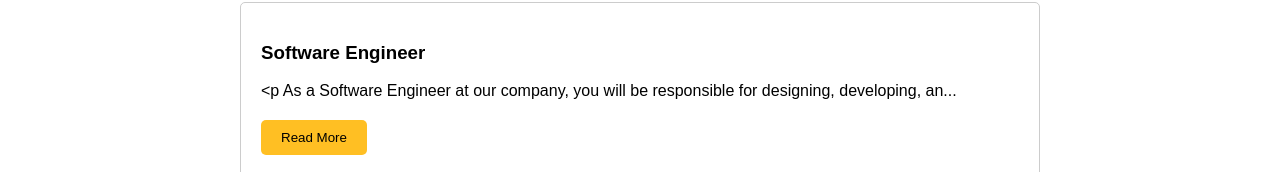
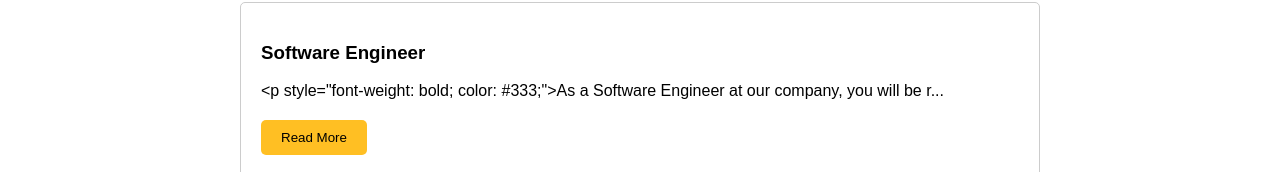
Before and after one commit to iev21/iev-frontend, an Angular app: page /careers in a window 1280 px wide. Shown: the part 204-376 px from the top of the page. Built offline with nearby package versions, Linux system fonts and the light colour scheme.

Commit message:
Update careers.description.ts

```diff
--- a/src/app/careers/careers.description.ts
+++ b/src/app/careers/careers.description.ts
@@ -1,9 +1,9 @@
 export const softwareEngineerDescription: string = `
-    <p As a Software Engineer at our company, you will be responsible for designing, developing, and maintaining high-quality software solutions.
+    <p style="font-weight: bold; color: #333;">As a Software Engineer at our company, you will be responsible for designing, developing, and maintaining high-quality software solutions.
     You will work closely with our cross-functional teams to understand project requirements and translate them into scalable and efficient code.
     Your role will involve participating in the entire software development lifecycle, from concept and design to testing and deployment.</p>
 
-    <p>Key Responsibilities:
+    <p style="font-style: italic;">Key Responsibilities:
     - Collaborate with product managers and designers to understand project requirements and translate them into technical specifications.
     - Design and develop robust, scalable, and maintainable software solutions using industry best practices.
     - Write clean, efficient, and well-documented code.
@@ -12,7 +12,7 @@ export const softwareEngineerDescription: string = `
     - Participate in the planning and estimation of project timelines and deliverables.
     - Stay updated on emerging technologies and best practices in software development.</p>
 
-    <p>Requirements:
+    <p style="color: blue;">Requirements:
     - Bachelor's degree in Computer Science, Engineering, or a related field.
     - Proven experience as a Software Engineer or similar role, with a strong portfolio of projects.
     - Proficiency in one or more programming languages such as Java, JavaScript, Python, or C++.
@@ -24,6 +24,6 @@ export const softwareEngineerDescription: string = `
     - Ability to work both independently and in a team environment.
     - Experience with Agile development methodologies is a plus.</p>
 
-    <p>Join our team and be part of a dynamic and innovative environment
+    <p style="font-size: 1.1em;">Join our team and be part of a dynamic and innovative environment
     where you can contribute to meaningful projects and grow your career as a Software Engineer!</p>
-  `;
+`;
```
